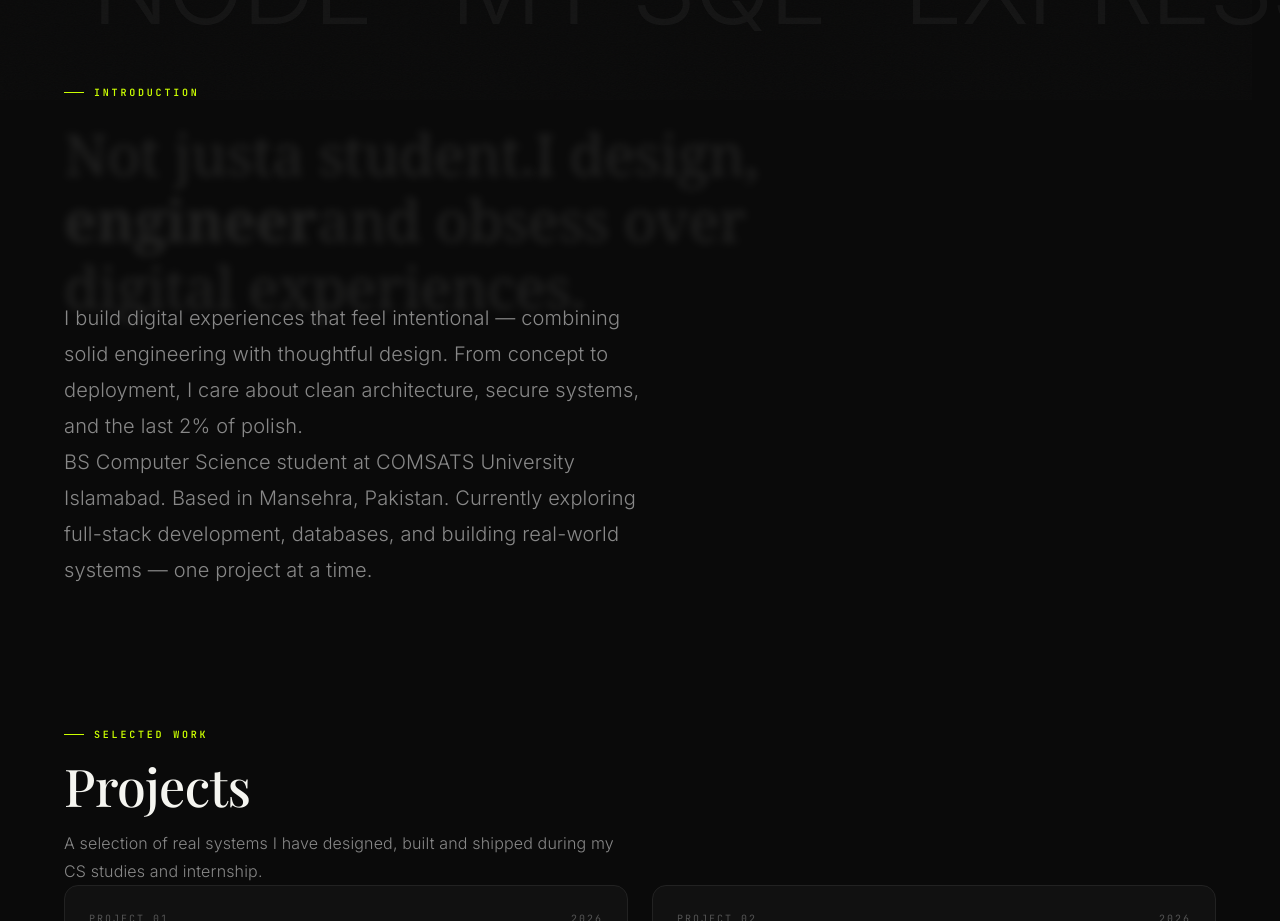
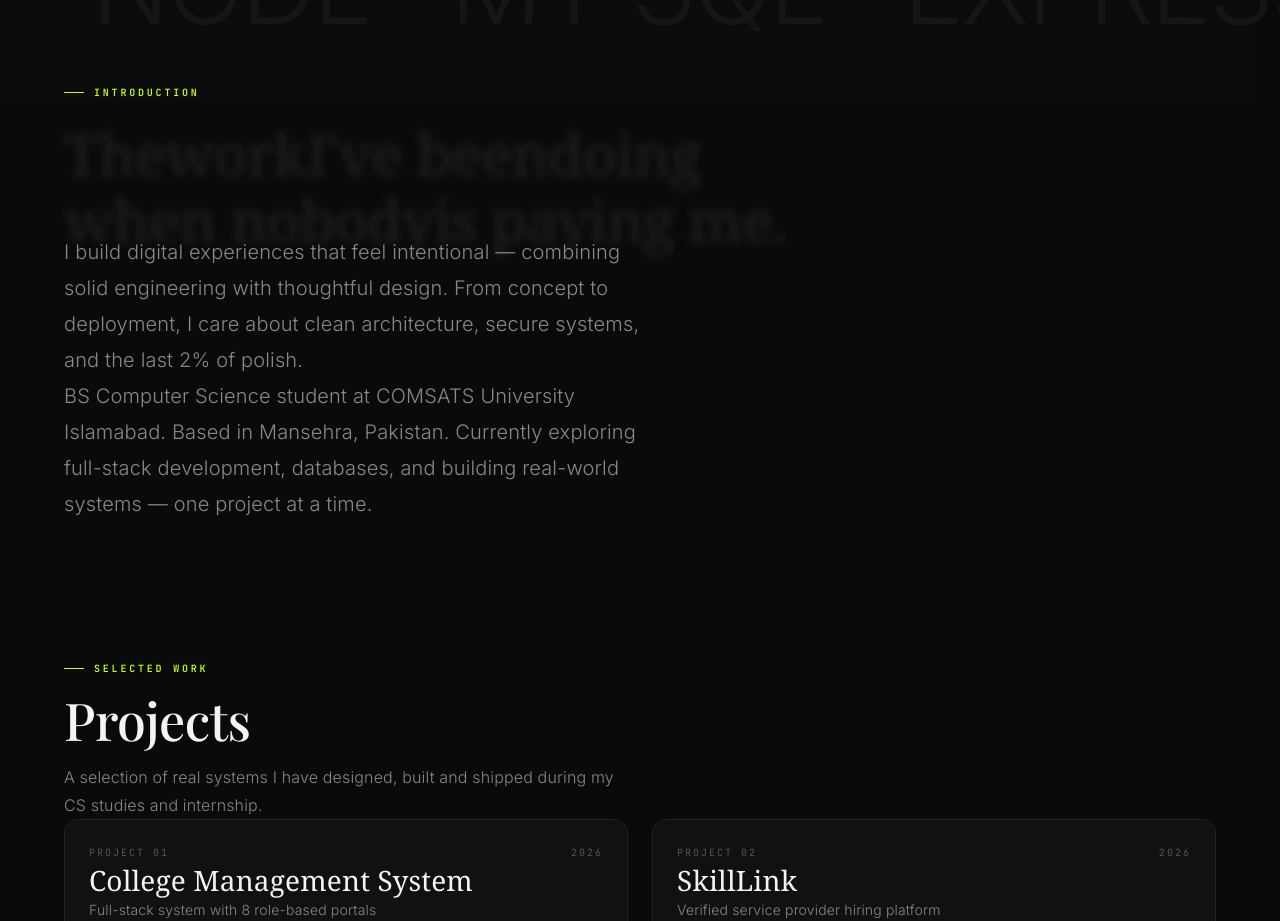
Before and after one commit to Zuneera134/My-Portfolio, a Next.js app: page / in a window 1280 px wide. Shown: the part 900-1821 px from the top of the page. Built offline with nearby package versions, Linux system fonts and the light colour scheme.

Commit message:
Restore-witty-introduction-heading

```diff
--- a/src/components/sections/Introduction.tsx
+++ b/src/components/sections/Introduction.tsx
@@ -64,12 +64,12 @@ export default function Introduction() {
   }, []);
 
   const introWords = [
-    { text: "Not just", weight: "font-light" },
-    { text: "a student.", weight: "font-medium" },
-    { text: "I design,", weight: "font-light" },
-    { text: "engineer", weight: "font-semibold" },
-    { text: "and obsess over", weight: "font-light" },
-    { text: "digital experiences.", weight: "font-medium" },
+    { text: "The", weight: "font-light" },
+    { text: "work", weight: "font-medium" },
+    { text: "I've been", weight: "font-light" },
+    { text: "doing", weight: "font-medium" },
+    { text: "when nobody", weight: "font-light" },
+    { text: "is paying me.", weight: "font-medium" },
   ];
 
   return (
```
